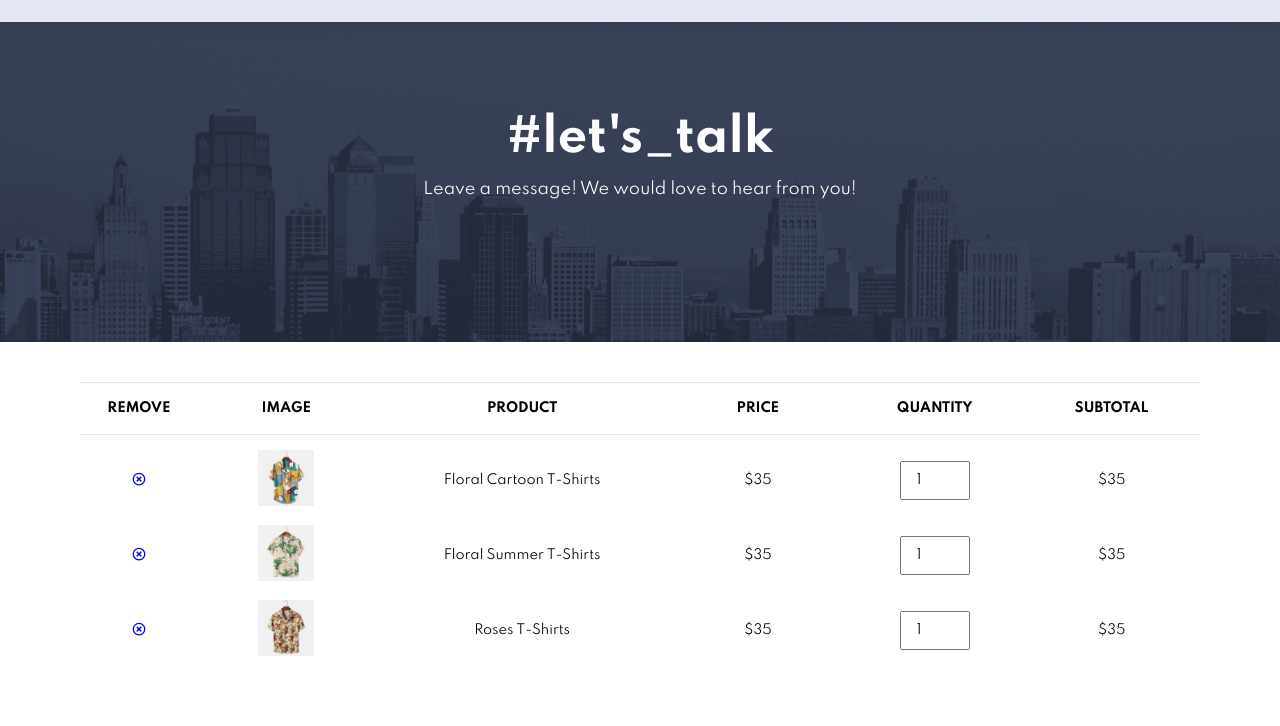
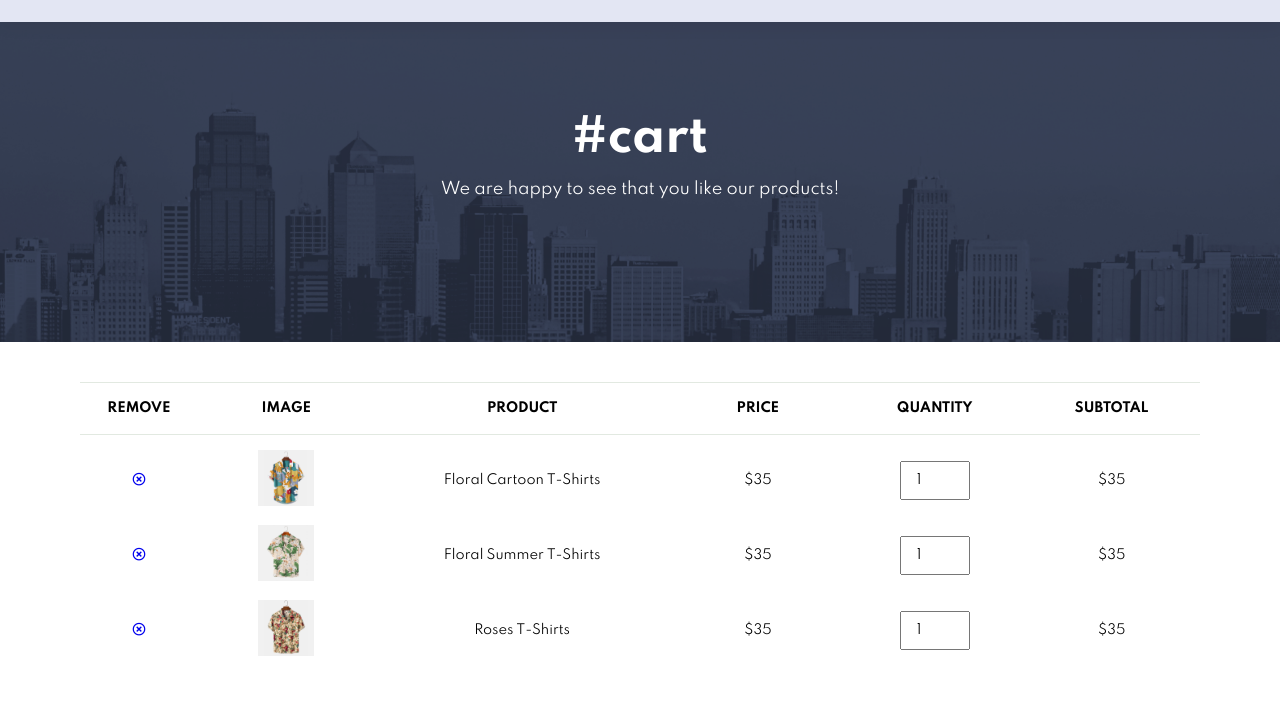
Before and after one commit to Andrei-Olaru/Ecommerce-Website, a plain HTML site: page cart.html in a window 1280 px wide. Shown: the part 74-800 px from the top of the page. Drawn offline with Linux system fonts and the light colour scheme.

Commit message:
modified name of header for cart page

```diff
--- a/cart.html
+++ b/cart.html
@@ -27,8 +27,8 @@
     </section>
 
     <section id="page-header" class="about-header">
-        <h2>#let's_talk</h2>
-        <p>Leave a message! We would love to hear from you!<p>
+        <h2>#cart</h2>
+        <p>We are happy to see that you like our products!<p>
     </section>
 
     <section id="cart" class="section-p1">
```
